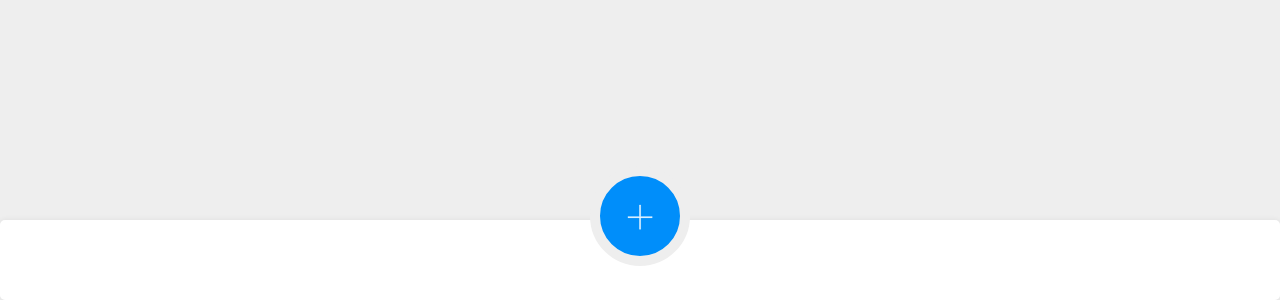
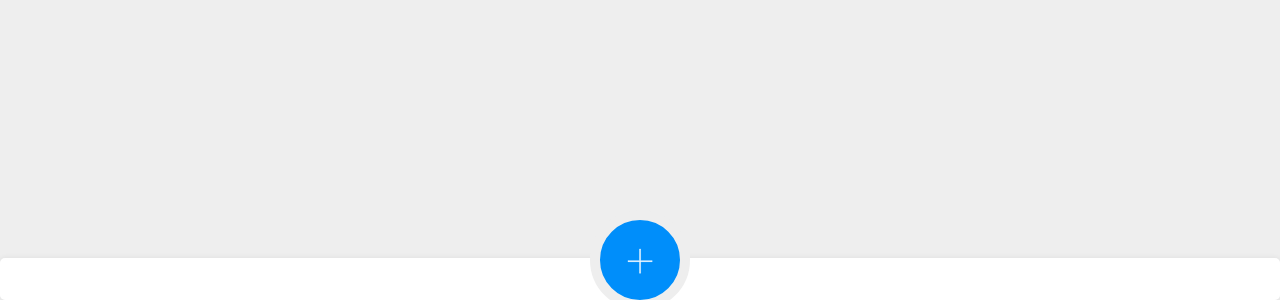
Before and after one commit to VictorC1011/SEO, a plain HTML site: page app/index.html in a window 1280 px wide. Shown: the part 500-800 px from the top of the page. Drawn offline with Linux system fonts and the light colour scheme.

Commit message:
Update nav.css

```diff
--- a/app/nav.css
+++ b/app/nav.css
@@ -24,7 +24,7 @@ body{
     justify-content: center;
     align-items: flex-end;
     width: 100vw;
-    height: 11.5rem;
+    height: 17.5vh;
     position: fixed;
     bottom: 0;
 }
@@ -34,7 +34,7 @@ body{
     justify-content: space-between;
     align-items: center;
     width: 100%;
-    height: 5rem;
+    height: 30%;
     border-radius: 5px;
     box-shadow: 0 0 5px 1px rgba(0,0,0,.05);
     background: white;
```
